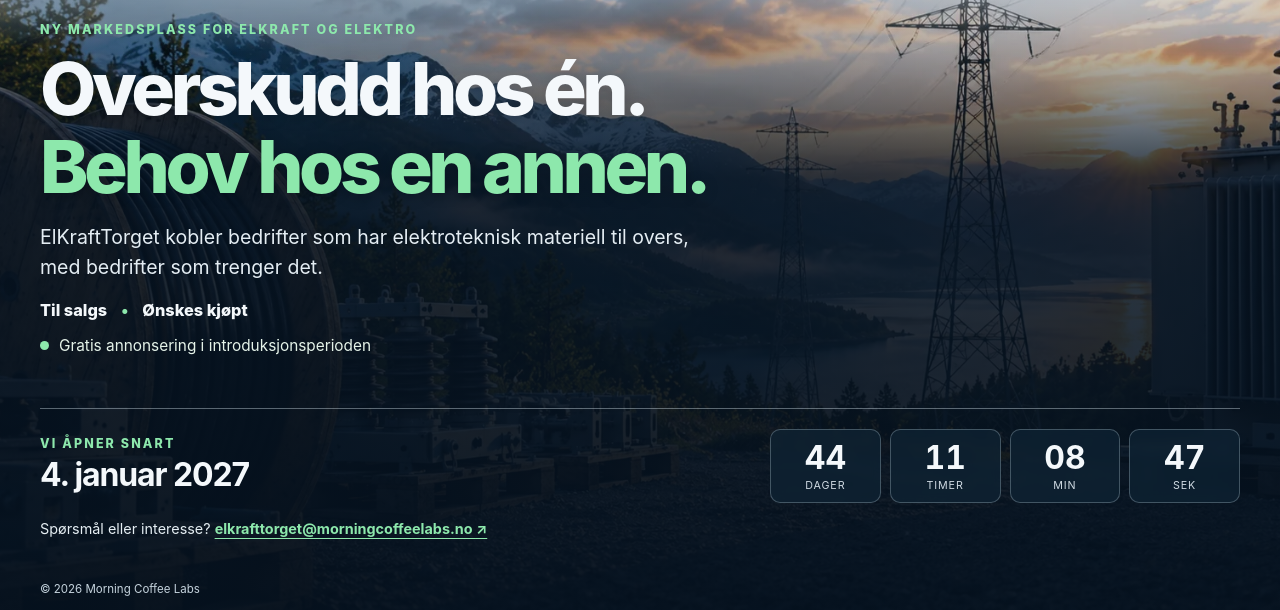
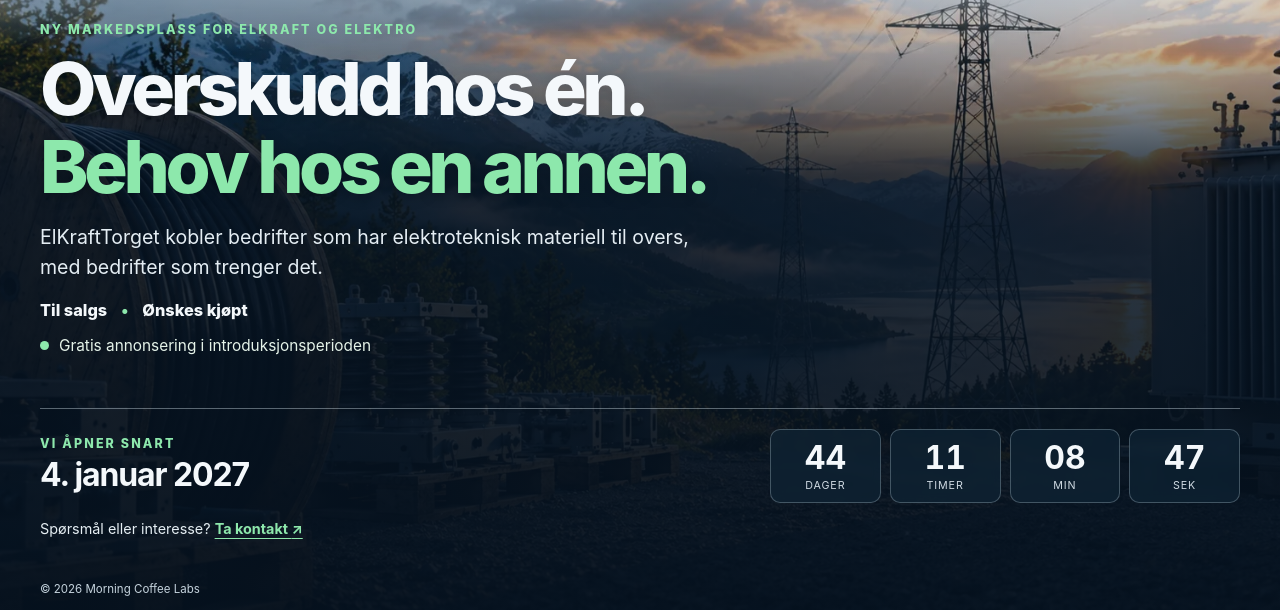
Before and after one commit to Tony-MCL/elkrafttorget-landing, a plain HTML site: page index.html in a window 1280 px wide. Shown: the part 190-800 px from the top of the page. Drawn offline with Linux system fonts and the light colour scheme.

Commit message:
Show concise contact link label

```diff
--- a/index.html
+++ b/index.html
@@ -39,7 +39,7 @@
             <div><strong id="seconds">--</strong><span>sek</span></div>
           </div>
         </div>
-        <p class="contact">Spørsmål eller interesse? <a href="mailto:elkrafttorget@morningcoffeelabs.no?subject=Interesse%20for%20ElKraftTorget">elkrafttorget@morningcoffeelabs.no <span aria-hidden="true">↗</span></a></p>
+        <p class="contact">Spørsmål eller interesse? <a href="mailto:elkrafttorget@morningcoffeelabs.no?subject=Interesse%20for%20ElKraftTorget">Ta kontakt <span aria-hidden="true">↗</span></a></p>
       </section>
       <footer>© <span id="year">2026</span> Morning Coffee Labs</footer>
     </div>
```
